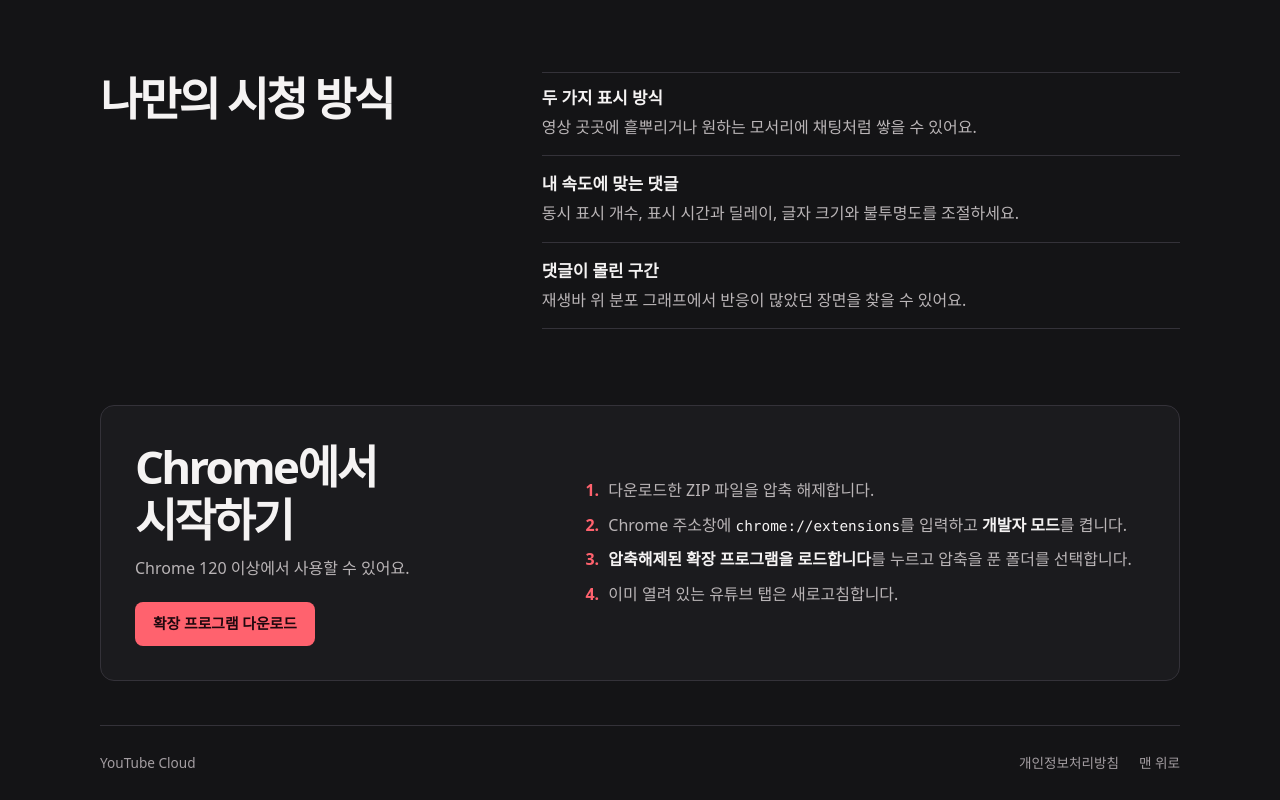
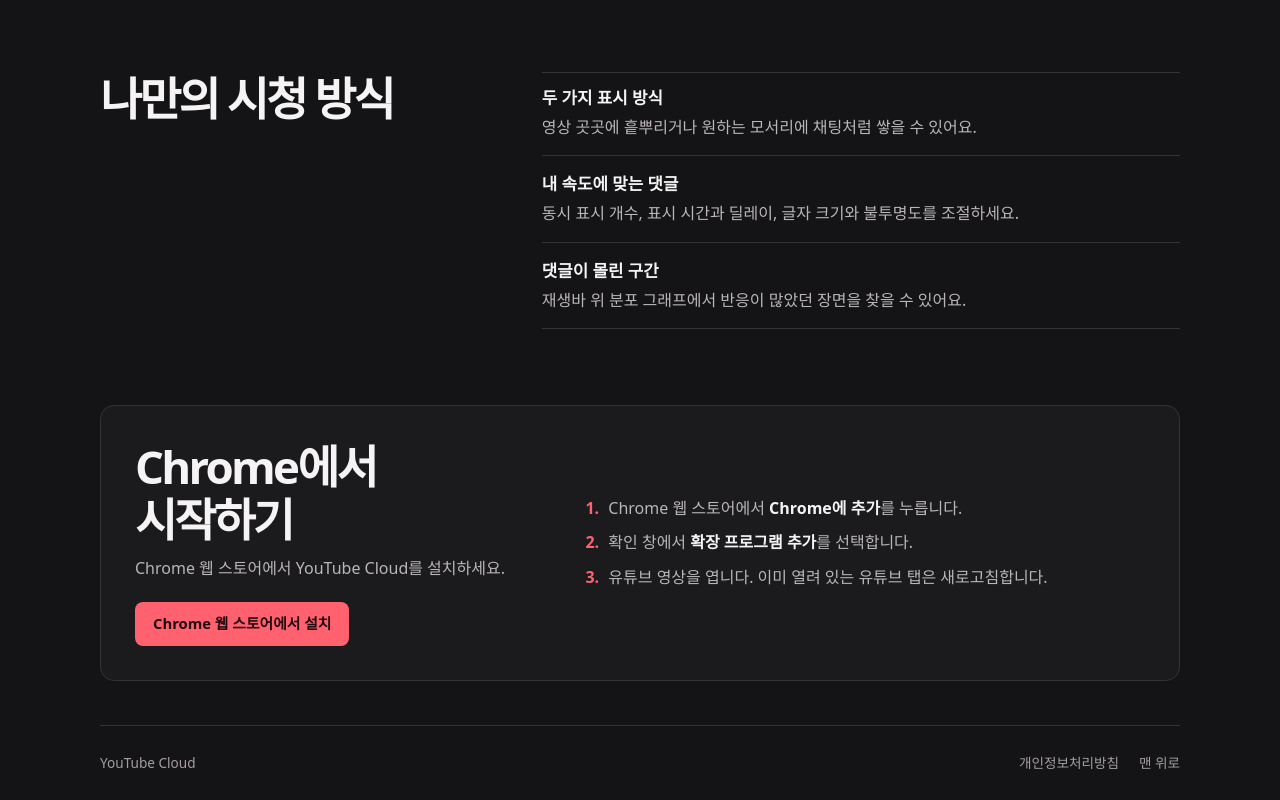
Before and after one commit to hyuck0221/youtube-cloud-landingpage, a plain HTML site: page index.html in a window 1280 px wide. Shown: the part 900-1700 px from the top of the page. Drawn offline with Linux system fonts and the light colour scheme.

Commit message:
Link landing page to Chrome Web Store

```diff
--- a/index.html
+++ b/index.html
@@ -18,7 +18,7 @@
         <img src="assets/cloud.png" width="34" height="34" alt="">
         <span>YouTube Cloud</span>
       </a>
-      <a class="download-link" href="assets/youtube-cloud.zip" download aria-label="확장 프로그램 다운로드">
+      <a class="download-link" href="https://chromewebstore.google.com/detail/youtube-cloud/pmoaabopeljbammhekmolbhbghjpcein" aria-label="Chrome 웹 스토어에서 설치">
         <svg width="24" height="24" viewBox="0 0 24 24" fill="none" stroke="currentColor" stroke-width="1.8" stroke-linecap="round" stroke-linejoin="round" aria-hidden="true" focusable="false">
           <path d="M12 3v11m-4-4 4 4 4-4M5 15v4a2 2 0 0 0 2 2h10a2 2 0 0 0 2-2v-4"/>
         </svg>
@@ -91,14 +91,13 @@
       <div class="install-panel">
         <div class="install-intro">
           <h2 id="install-title">Chrome에서 시작하기</h2>
-          <p>Chrome 120 이상에서 사용할 수 있어요.</p>
-          <a class="button button-accent" href="assets/youtube-cloud.zip" download>확장 프로그램 다운로드</a>
+          <p>Chrome 웹 스토어에서 YouTube Cloud를 설치하세요.</p>
+          <a class="button button-accent" href="https://chromewebstore.google.com/detail/youtube-cloud/pmoaabopeljbammhekmolbhbghjpcein">Chrome 웹 스토어에서 설치</a>
         </div>
         <ol class="install-steps">
-          <li>다운로드한 ZIP 파일을 압축 해제합니다.</li>
-          <li>Chrome 주소창에 <code>chrome://extensions</code>를 입력하고 <strong>개발자 모드</strong>를 켭니다.</li>
-          <li><strong>압축해제된 확장 프로그램을 로드합니다</strong>를 누르고 압축을 푼 폴더를 선택합니다.</li>
-          <li>이미 열려 있는 유튜브 탭은 새로고침합니다.</li>
+          <li>Chrome 웹 스토어에서 <strong>Chrome에 추가</strong>를 누릅니다.</li>
+          <li>확인 창에서 <strong>확장 프로그램 추가</strong>를 선택합니다.</li>
+          <li>유튜브 영상을 엽니다. 이미 열려 있는 유튜브 탭은 새로고침합니다.</li>
         </ol>
       </div>
     </section>
--- a/styles.css
+++ b/styles.css
@@ -343,12 +343,6 @@ button, a, input[type="range"] { -webkit-tap-highlight-color: transparent; }
 .install-steps li + li { margin-top: 9px; }
 .install-steps li::marker { color: var(--accent); font-weight: 800; }
 .install-steps strong { color: var(--ink); }
-.install-steps code {
-  color: var(--ink);
-  font: .9em var(--font-mono);
-  white-space: nowrap;
-}
-
 .site-footer {
   display: flex;
   justify-content: space-between;
```
